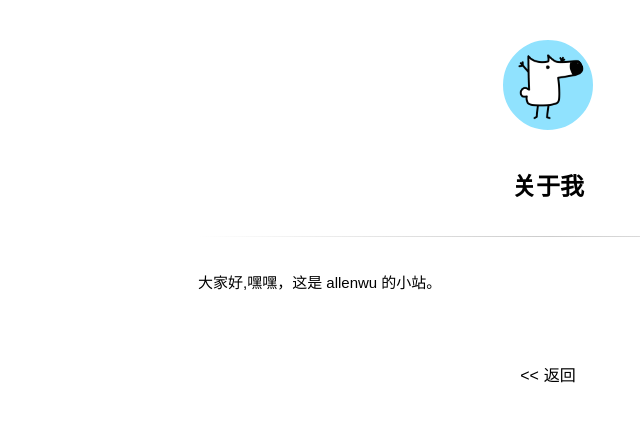
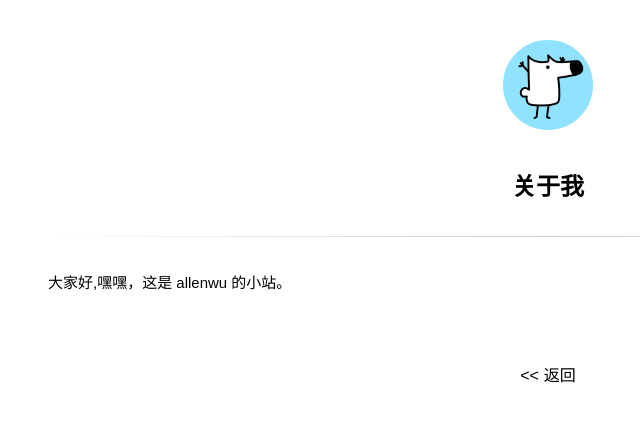
Before and after one commit to wuchangfeng/wuchangfeng.github.io, a Jekyll site: the page built from about.md, in a window 1280 px wide. Shown: the top 422 px of the page, without its empty margins (92-732 px from the left). Built offline with Jekyll 4.4.1, drawn with Linux system fonts in a browser that asks for light colours; some web fonts are replaced.

Commit message:
Change width

```diff
--- a/_sass/main.scss
+++ b/_sass/main.scss
@@ -5,7 +5,7 @@ body {
   font-weight: 400;
   -webkit-font-smoothing: antialiased;
   -webkit-text-size-adjust: 100%;
-  @media (min-width: 1092px) {
+  @media (min-width: 992px) {
     padding: 35px 50px;
   }
 }
@@ -269,7 +269,7 @@ iframe {
 }
 
 article {
-  max-width: 700px;
+  max-width: 1000px;
   margin: 0 auto;
   .title {
     line-height: 1.4em;
```
